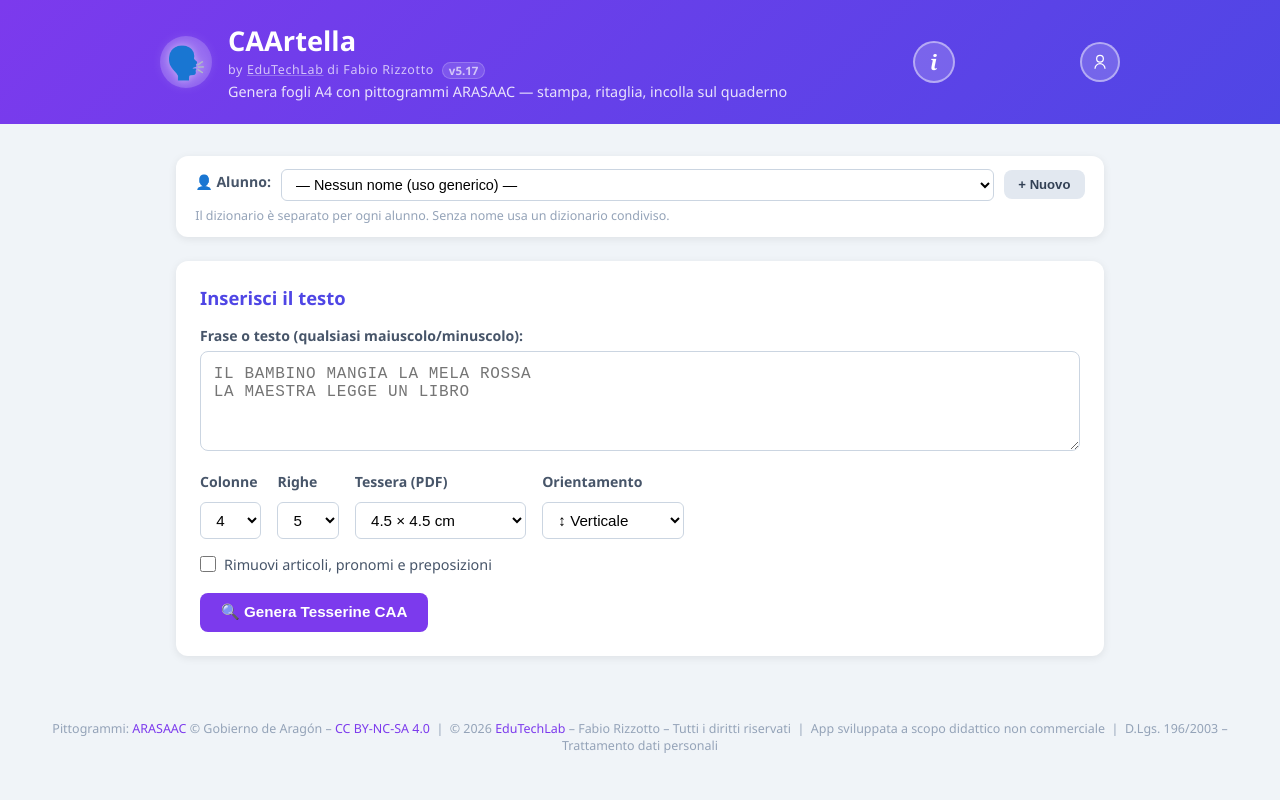
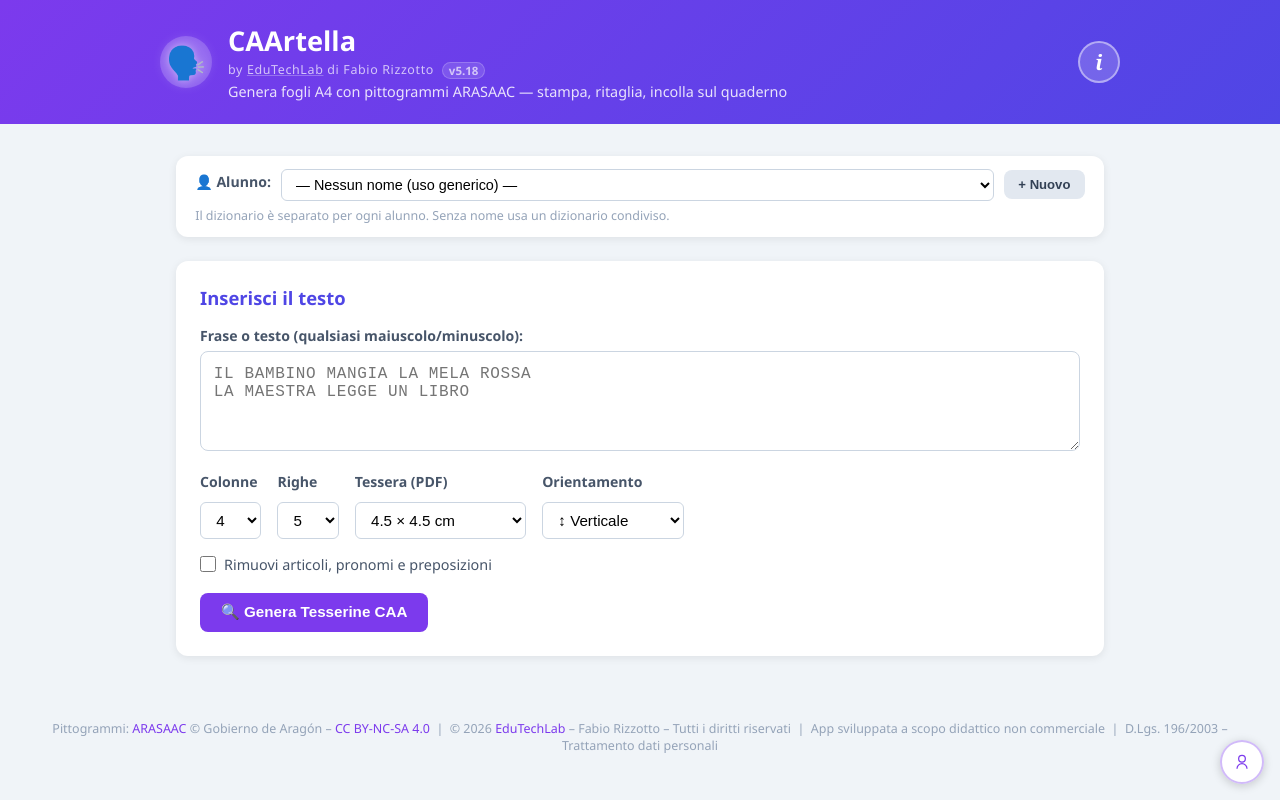
Before and after one commit to EduTechLab-ita/caa-tesserine-test, a plain HTML site: page index.html in a window 1280 px wide. Drawn offline with nearby package versions, Linux system fonts and the light colour scheme.

Commit message:
v5.18: pulsante Drive/account spostato in basso a destra (fisso, stile EduBoard), ⓘ resta in header

```diff
--- a/css/style.css
+++ b/css/style.css
@@ -643,24 +643,35 @@ footer a:hover { text-decoration: underline; }
 .btn.danger { color: #dc2626; border-color: #fca5a5; }
 .btn.danger:hover { background: #fef2f2; }
 
-/* ── PULSANTE DRIVE (tondo, stile EduBoard) ──────────────────────── */
+/* ── PULSANTE DRIVE (tondo, fisso in basso a destra, stile EduBoard) ─────
+   FIX (19/07/2026): spostato dall'header (dove condivideva lo spazio con ⓘ,
+   affollato su tablet/LIM) a posizione fissa, sempre raggiungibile anche
+   scorrendo la pagina — comportamento e stile ripresi da #bottom-right-bar
+   di EduBoard. Sfondo chiaro invece che trasparente-su-viola: nell'header
+   bastava il contrasto col viola, qui il pulsante galleggia sul contenuto
+   bianco della pagina e serve uno sfondo/icona propri per restare visibile. */
 .drive-fab {
-  position: relative;
-  width: 40px;
-  height: 40px;
+  position: fixed;
+  bottom: 16px;
+  right: 16px;
+  z-index: 500;
+  width: 44px;
+  height: 44px;
   border-radius: 50%;
-  background: rgba(255,255,255,0.18);
-  border: 2px solid rgba(255,255,255,0.45);
-  color: white;
+  background: rgba(255,255,255,0.95);
+  backdrop-filter: blur(8px);
+  -webkit-backdrop-filter: blur(8px);
+  border: 2px solid rgba(124,58,237,0.35);
+  color: #7c3aed;
   cursor: pointer;
   display: flex;
   align-items: center;
   justify-content: center;
   flex-shrink: 0;
-  margin-left: auto;
+  box-shadow: 0 2px 10px rgba(0,0,0,0.18);
   transition: transform 0.18s ease, box-shadow 0.18s ease, border-color 0.3s ease, background 0.2s;
 }
-.drive-fab:hover  { background: rgba(255,255,255,0.3); transform: scale(1.06); }
+.drive-fab:hover  { background: #ffffff; box-shadow: 0 4px 14px rgba(0,0,0,0.24); transform: scale(1.06); }
 .drive-fab:active { transform: scale(0.95); }
 
 .drive-fab-inner { display: flex; align-items: center; justify-content: center; width: 100%; height: 100%; }
@@ -748,7 +759,8 @@ footer a:hover { text-decoration: underline; }
 /* ── TOAST DRIVE ──────────────────────────────────────────────── */
 .drive-toast {
   position: fixed;
-  bottom: 24px;
+  /* Sopra al pulsante Drive fisso (bottom:16px, 44px alto) — non deve coprirlo */
+  bottom: 72px;
   right: 24px;
   background: #1e293b;
   color: white;
--- a/index.html
+++ b/index.html
@@ -29,10 +29,16 @@
       <span class="logo">🗣️</span>
       <div>
         <h1>CAArtella</h1>
-        <span class="by-line">by <a href="https://edutechlab.it" target="_blank" rel="noopener">EduTechLab</a> di Fabio Rizzotto <span class="version-tag" id="app-version">v5.17</span></span>
+        <span class="by-line">by <a href="https://edutechlab.it" target="_blank" rel="noopener">EduTechLab</a> di Fabio Rizzotto <span class="version-tag" id="app-version">v5.18</span></span>
         <p>Genera fogli A4 con pittogrammi ARASAAC — stampa, ritaglia, incolla sul quaderno</p>
       </div>
       <button id="btn-info" class="btn-info" title="Come si usa?" aria-label="Guida">i</button>
+    </div>
+  </header>
+
+  <!-- Pulsante Drive/account — fisso in basso a destra, stile EduBoard (19/07/2026,
+       richiesta estetica di Fabio: prima stava nell'header insieme a ⓘ, affollato
+       specie su tablet/LIM; qui resta sempre raggiungibile senza appesantire l'header) -->
   <button id="drive-btn" class="drive-fab no-print" onclick="window._openDriveModal()" title="Google Drive">
     <span class="drive-fab-inner">
       <svg id="drive-fab-icon" viewBox="0 0 24 24" fill="none" stroke="currentColor" stroke-width="1.5" width="20" height="20">
@@ -44,8 +50,6 @@
     <span id="drive-fab-check" class="drive-fab-check" style="display:none">✓</span>
     <span id="drive-fab-badge" class="drive-fab-badge" style="display:none"></span>
   </button>
-    </div>
-  </header>
 
   <!-- Drive Save Toast -->
   <div id="drive-toast" class="drive-toast no-print">
--- a/sw.js
+++ b/sw.js
@@ -3,7 +3,7 @@
 //  ⚙️  Aggiorna CACHE_NAME ad ogni deploy per forzare il refresh
 // ══════════════════════════════════════════════════════════════════
 
-const CACHE_NAME = 'caartella-v5.17';
+const CACHE_NAME = 'caartella-v5.18';
 
 const STATIC_ASSETS = [
   './',
```
Lines whose indentation alone changed are shown as unchanged.
